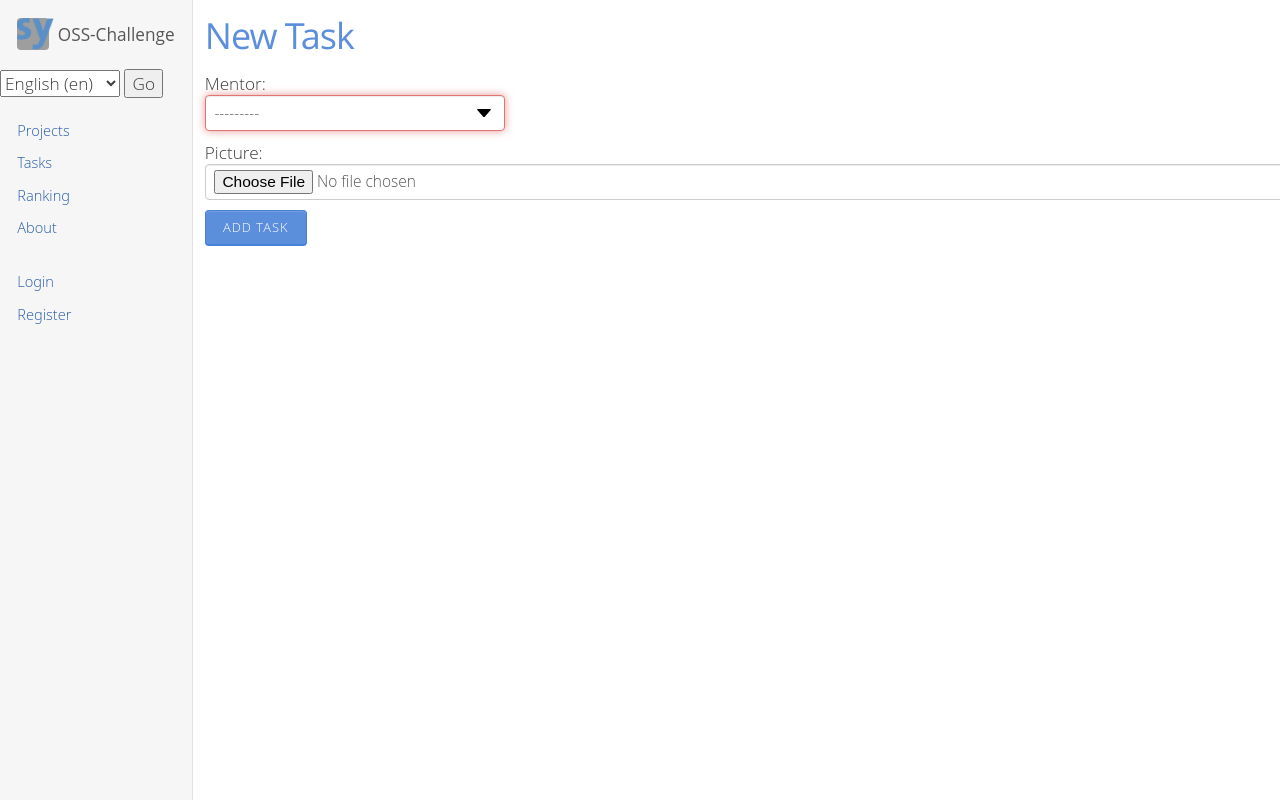
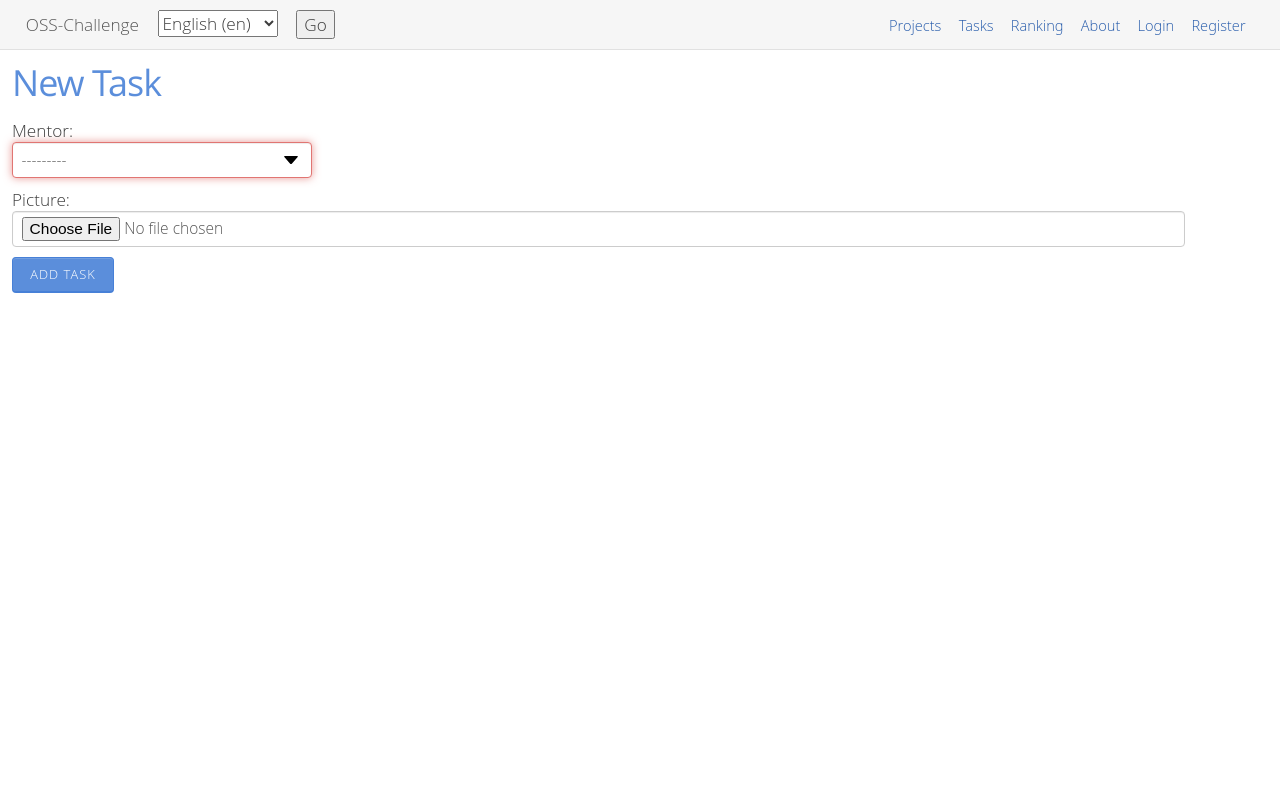
Before and after one commit to adfinis/osschallenge, a Django app: page /projects/1/new_task/ in a window 1280 px wide. Run offline with Django 3.2, Linux system fonts and the light colour scheme; some libraries are stand-ins or nearby versions; some web fonts are replaced; grey boxes are pictures that could not be loaded.

Commit message:
change sidebar to topbar

```diff
--- a/oss_challenge/osschallenge/static/osschallenge/stylesheet.css
+++ b/oss_challenge/osschallenge/static/osschallenge/stylesheet.css
@@ -111,9 +111,23 @@ form.edit div textarea {
     width: 1173px;
 }
 
-div.nav-side-header-logo img {
-    height: 100%;
+nav.nav-top {
+    height: 50px;
     float: left;
+    align-self: top;
+}
+
+input[name=submit] {
+    margin: 10px;
+    float: left;
+    align-self: center;
+}
+
+select[name=language] {
+    margin: 10px;
+    margin-right: 0.5rem;
+    float: left;
+    align-self: center;
 }
 
 ol.breadcrumb {
--- a/oss_challenge/osschallenge/templates/osschallenge/index.html
+++ b/oss_challenge/osschallenge/templates/osschallenge/index.html
@@ -9,15 +9,15 @@
         <title>OSS-Challenge {% block title %}{% endblock title %}</title>
     </head>
     <body class="page">
-        <div class="page-viewport">
-            <nav class="nav-side">
-                <header class="nav-side-header">
-                    <button class="nav-toggle nav-side-toggle" onclick="this.parentNode.parentNode.classList.toggle('nav-side--expand')">
+        <div>
+            <nav class="nav-top">
+                <header class="nav-top-header">
+                    <button class="nav-toggle nav-top-toggle" onclick="this.parentNode.parentNode.classList.toggle('nav-top--expand')">
                         <span class="nav-toggle-icon"></span>
                     </button>
                     <a href="/">
-                        <div class="nav-side-header-logo"><img src="{% static "osschallenge/adsy.png" %}"/></div>
-                        <div class="nav-side-header-title">OSS-Challenge</div>
+                        <!--<div class="nav-top-header-logo"><img src="{% static "osschallenge/adsy.png" %}"/></div>-->
+                        <div class="nav-top-header-title">OSS-Challenge</div>
                     </a>
                 </header>
                 <form action="{% url 'set_language' %}" method="post">{% csrf_token %}
@@ -32,53 +32,53 @@
                         </option>
                         {% endfor %}
                     </select>
-                    <input type="submit" value="Go" />
+                    <input name="submit" type="submit" value="Go" />
                 </form>
-                <section class="nav-side-body">
-                    <ul class="nav-side-list">
+                <section class="nav-top-body">
+                    <ul class="nav-top-list nav-top-list--right">
                     {% if user.is_authenticated %}
-                        <li class="nav-side-list-item">
+                        <li class="nav-top-list-item">
                             <a href="/projects">{% trans "Projects" %}</a>
                         </li>
-                        <li class="nav-side-list-item">
+                        <li class="nav-top-list-item">
                             <a href="/tasks">{% trans "Tasks" %}</a>
                         </li>
-                        <li class="nav-side-list-item">
+                        <li class="nav-top-list-item">
                             <a href="/ranking">{% trans "Ranking" %}</a>
                         </li>
-                        <li class="nav-side-list-item">
+                        <li class="nav-top-list-item">
                             <a href="/">{% trans "About" %}</a>
                         </li>
                         <br />
                         {% if user.profile.role.id == mentor_id %}
-                        <li class="nav-side-list-item">
+                        <li class="nav-top-list-item">
                             <a href="/task_administration_index">{% trans "Task administration" %}</a>
                         </li>
                         {% endif %}
-                        <li class="nav-side-list-item">
+                        <li class="nav-top-list-item">
                             <a href="/profile">{% trans "Profile" %}</a>
                         </li>
-                        <li class="nav-side-list-item">
+                        <li class="nav-top-list-item">
                             <a href="/logout">Logout</a>
                         </li>
                     {% else %}
-                        <li class="nav-side-list-item">
+                        <li class="nav-top-list-item">
                             <a href="/projects">{% trans "Projects" %}</a>
                         </li>
-                        <li class="nav-side-list-item">
+                        <li class="nav-top-list-item">
                             <a href="/tasks">{% trans "Tasks" %}</a>
                         </li>
-                        <li class="nav-side-list-item">
+                        <li class="nav-top-list-item">
                             <a href="/ranking">{% trans "Ranking" %}</a>
                         </li>
-                        <li class="nav-side-list-item">
+                        <li class="nav-top-list-item">
                             <a href="/">{% trans "About" %}</a>
                         </li>
                         <br />
-                        <li class="nav-side-list-item">
+                        <li class="nav-top-list-item">
                             <a href="/login">Login</a>
                         </li>
-                        <li class="nav-side-list-item">
+                        <li class="nav-top-list-item">
                             <a href="/register">{% trans "Register" %}</a>
                         </li>
                     {% endif %}
@@ -87,11 +87,6 @@
             </nav>
             {% block content %}
             {% endblock content %}
-            </div>
-            <div class="page-main-overlay" onclick="this.previousElementSibling.previousElementSibling.classList.toggle('nav-side--expand')"></div>
-        </div>
-        <!--<div class="footer">
-        </div> -->
         </div>
     </body>
 </html>
```
